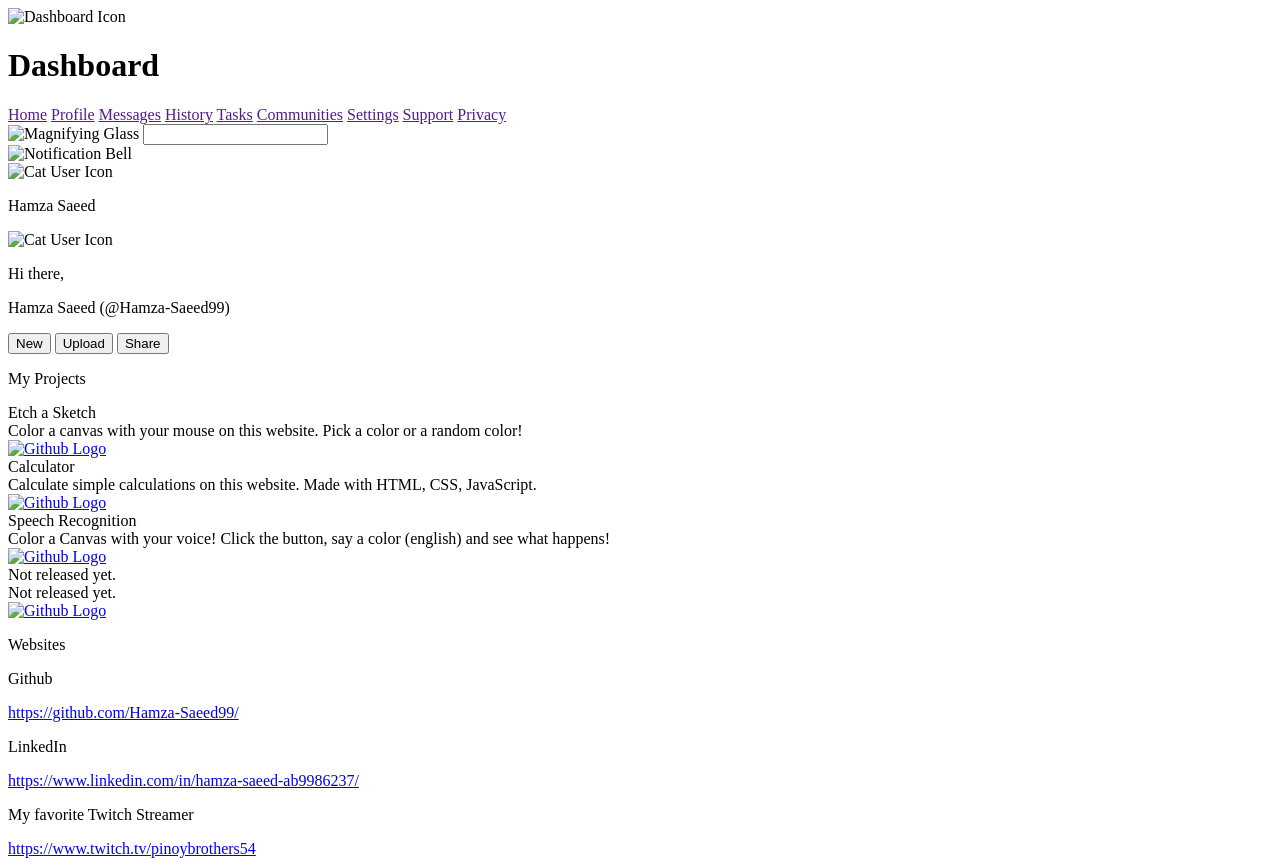
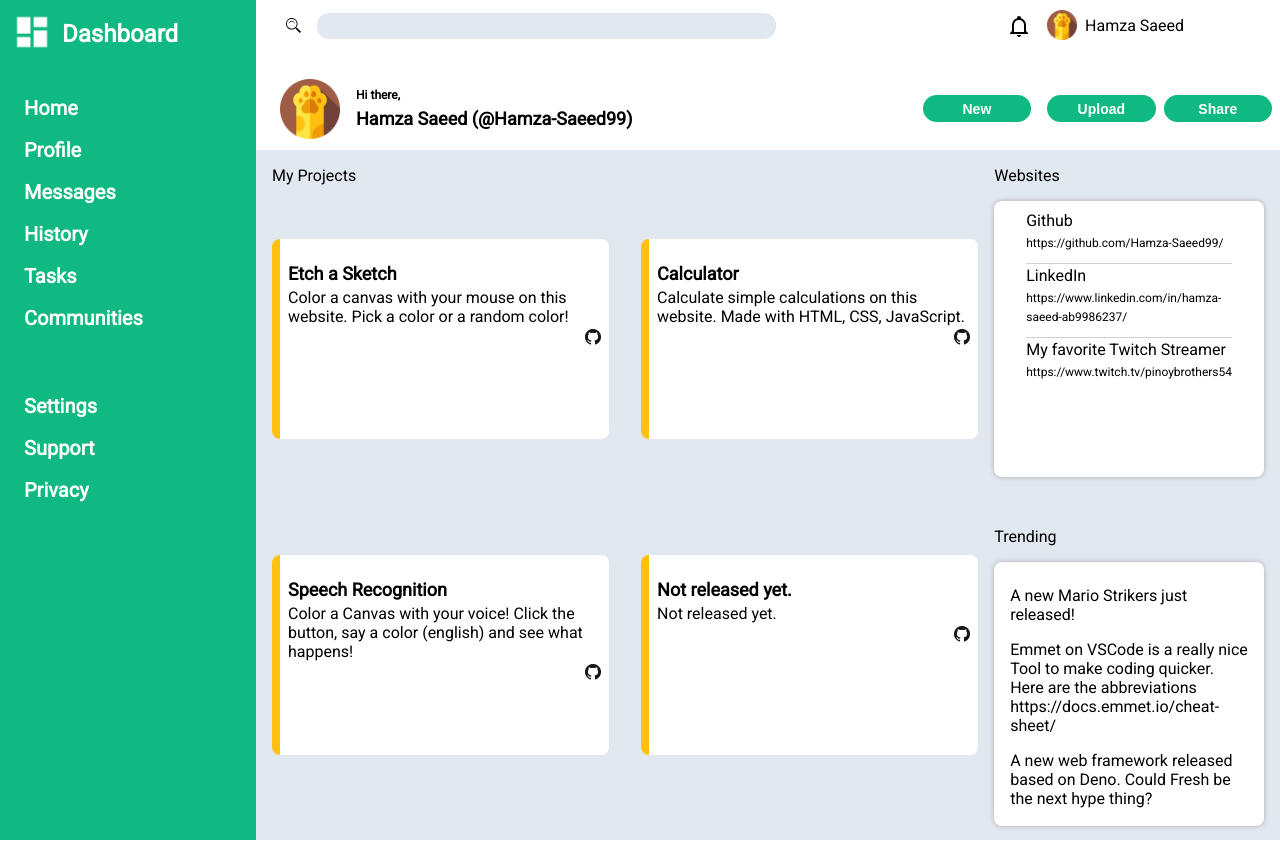
Before and after one commit to Hamza-Saeed99/admin-dashboard, a plain HTML site: page index.html in a window 1280 px wide. Shown: the top 860 px of the page. Drawn offline with Linux system fonts and the light colour scheme; the site is published under a folder, as on GitHub Pages, so addresses that start at the root find nothing.

Commit message:
Fixed issue with relative paths on github pages

```diff
--- a/index.html
+++ b/index.html
@@ -12,14 +12,14 @@
             rel="stylesheet"
             href="https://fonts.googleapis.com/css?family=Roboto"
         />
-        <link rel="stylesheet" href="/css/styles.css" />
+        <link rel="stylesheet" href="./css/styles.css" />
     </head>
     <body>
         <div id="main">
             <div class="sidebar">
                 <div class="dashboard">
                     <img
-                        src="/img/view-dashboard.png"
+                        src="./img/view-dashboard.png"
                         alt="Dashboard Icon"
                         srcset=""
                         height="40px"
@@ -39,19 +39,19 @@
             <div class="topnav">
                 <div class="search-bar">
                     <img
-                        src="/img/magnifying-glass-svgrepo-com.svg"
+                        src="./img/magnifying-glass-svgrepo-com.svg"
                         alt="Magnifying Glass"
                         height="15px"
                     />
                     <input type="text" name="search" id="search" />
                 </div>
                 <img
-                    src="/img/bell-outline.svg"
+                    src="./img/bell-outline.svg"
                     alt="Notification Bell"
                 />
                 <div class="username">
                     <img
-                        src="/img/caticon.png"
+                        src="./img/caticon.png"
                         alt="Cat User Icon"
                         height="30px"
                     />
@@ -59,7 +59,7 @@
                 </div>
                 <div class="greeting">
                     <img
-                        src="/img/caticon.png"
+                        src="./img/caticon.png"
                         alt="Cat User Icon"
                         height="60px"
                     />
@@ -87,7 +87,7 @@
                         <a
                             href="https://hamza-saeed99.github.io/etch-a-sketch/"
                             ><img
-                                src="/img/GitHub-Mark-32px.png"
+                                src="./img/GitHub-Mark-32px.png"
                                 alt="Github Logo"
                                 height="16px"
                             />
@@ -102,7 +102,7 @@
                         <a
                             href="https://hamza-saeed99.github.io/calculator/"
                             ><img
-                                src="/img/GitHub-Mark-32px.png"
+                                src="./img/GitHub-Mark-32px.png"
                                 alt="Github Logo"
                                 height="16px"
                             />
@@ -118,7 +118,7 @@
                         <a
                             href="https://hamza-saeed99.github.io/Speech-Recognition/"
                             ><img
-                                src="/img/GitHub-Mark-32px.png"
+                                src="./img/GitHub-Mark-32px.png"
                                 alt="Github Logo"
                                 height="16px"
                             />
@@ -131,7 +131,7 @@
                         </div>
                         <a href="http://"
                             ><img
-                                src="/img/GitHub-Mark-32px.png"
+                                src="./img/GitHub-Mark-32px.png"
                                 alt="Github Logo"
                                 height="16px"
                             />
```
